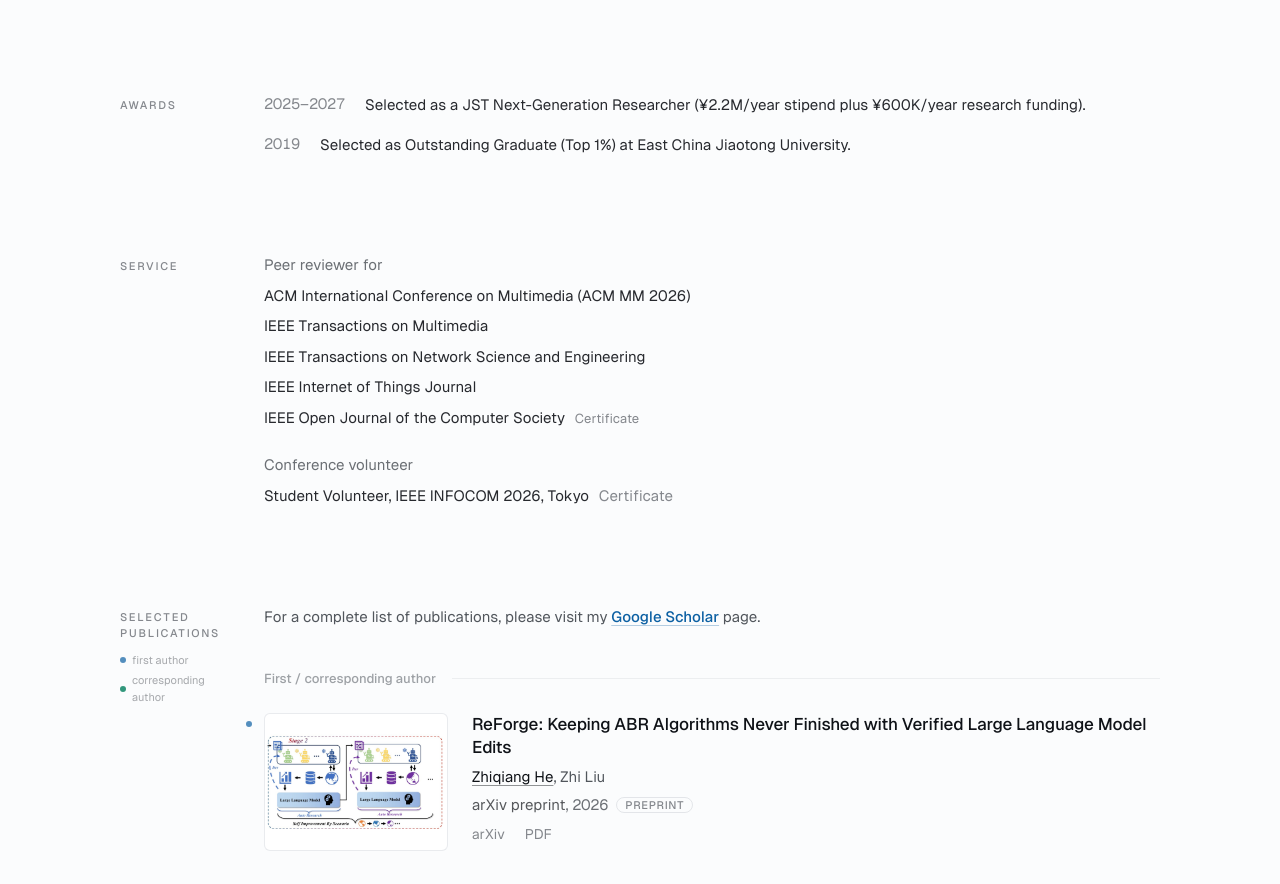
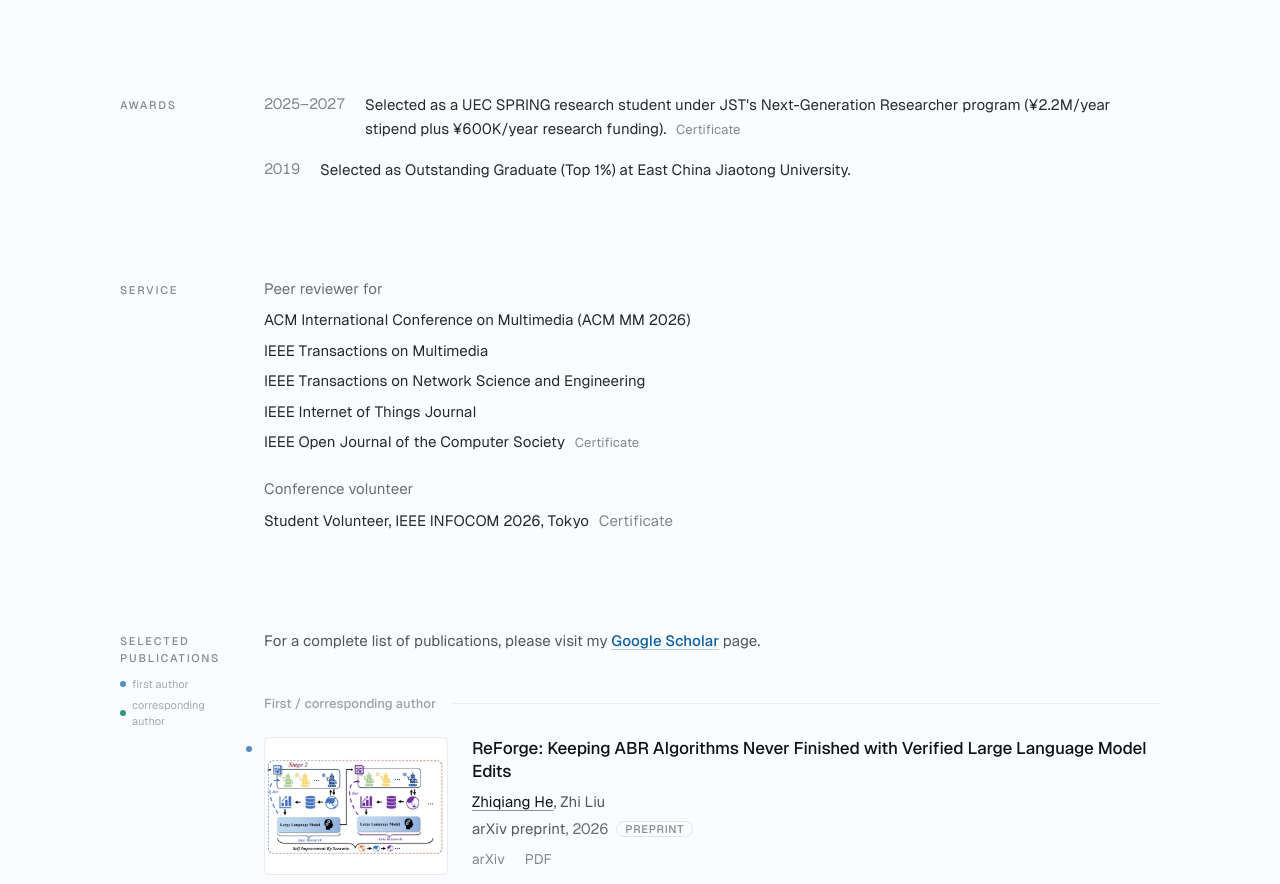
Before and after one commit to tinyzqh/tinyzqh.github.io, an Astro site: page / in a window 1280 px wide. Shown: the part 1245-2129 px from the top of the page. Built offline with nearby package versions, Linux system fonts and the light colour scheme; Astro itself is replaced by a stand-in of ours.

Commit message:
Link the JST award certificate from the Awards list
The scanned certificate arrived rotated 90° counter-clockwise inside a
portrait A4 page, so set /Rotate on the page to bring it upright, and
rename it to match the kebab-case convention of the other PDFs.

Take the award's name and date from the certificate itself — it is the
UEC SPRING research student award under JST's Next-Generation Researcher
program, dated 1 October 2025 — and say so on both the homepage and CV.

Awards entries now honour the news collection's existing optional `href`
and render a "Certificate" link, mirroring the Service section.

Co-Authored-By: Claude Opus 5 <noreply@anthropic.com>

```diff
--- a/src/content/news/2025-jst.md
+++ b/src/content/news/2025-jst.md
@@ -1,5 +1,6 @@
 ---
-date: "2025-04-01"
+date: "2025-10-01"
 period: "2025–2027"
-title: "Selected as a JST Next-Generation Researcher (¥2.2M/year stipend plus ¥600K/year research funding)."
+title: "Selected as a UEC SPRING research student under JST's Next-Generation Researcher program (¥2.2M/year stipend plus ¥600K/year research funding)."
+href: "/papers/uec-spring-2025.pdf"
 ---
--- a/src/pages/cv.astro
+++ b/src/pages/cv.astro
@@ -143,7 +143,7 @@ const pubs = (await getCollection('publications')).sort((a, b) => {
       <section id="awards" class="scroll-mt-24">
         <h2 class="text-xs uppercase tracking-[0.22em] text-muted">Awards</h2>
         <ul class="mt-6 space-y-3 text-fg/90 leading-relaxed">
-          <li>JST Next-Generation Researcher, 2025–2027 · ¥2.2M/year stipend plus ¥600K/year research funding</li>
+          <li>UEC SPRING research student (JST Next-Generation Researcher), 2025–2027 · ¥2.2M/year stipend plus ¥600K/year research funding</li>
           <li>Outstanding Graduate (Top 1%), East China Jiaotong University, 2019</li>
           <li>Honorable Mention, Mathematical Contest in Modeling (MCM), 2018</li>
           <li>Third Prize, 15th Challenge Cup, Jiangxi Division, 2017</li>
--- a/src/pages/index.astro
+++ b/src/pages/index.astro
@@ -207,7 +207,10 @@ const label =
             <span class="shrink-0 text-[0.9375rem] tabular-nums text-muted/70">
               {n.data.period ?? fmtYear(n.data.date)}
             </span>
-            <span class="text-[0.9375rem] leading-relaxed text-fg/90">{n.data.title}</span>
+            <span class="text-[0.9375rem] leading-relaxed text-fg/90">
+              {n.data.title}
+              {n.data.href && <a href={n.data.href} class={`${link} ml-1.5 text-[0.8125rem] text-muted/70 hover:text-fg`} target="_blank" rel="noopener">Certificate</a>}
+            </span>
           </li>
         ))}
       </ol>
```
Also changed, not shown: 1 other file.
